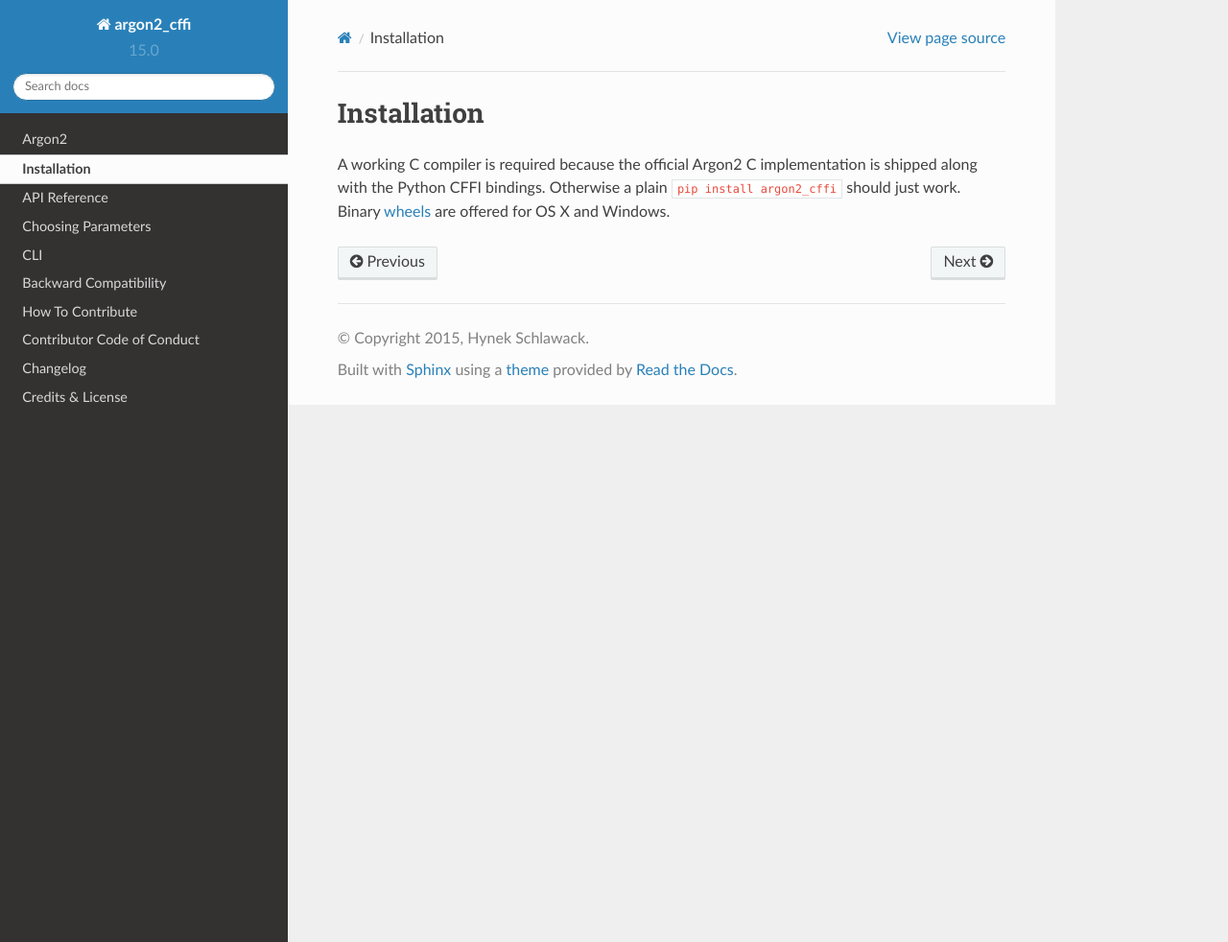
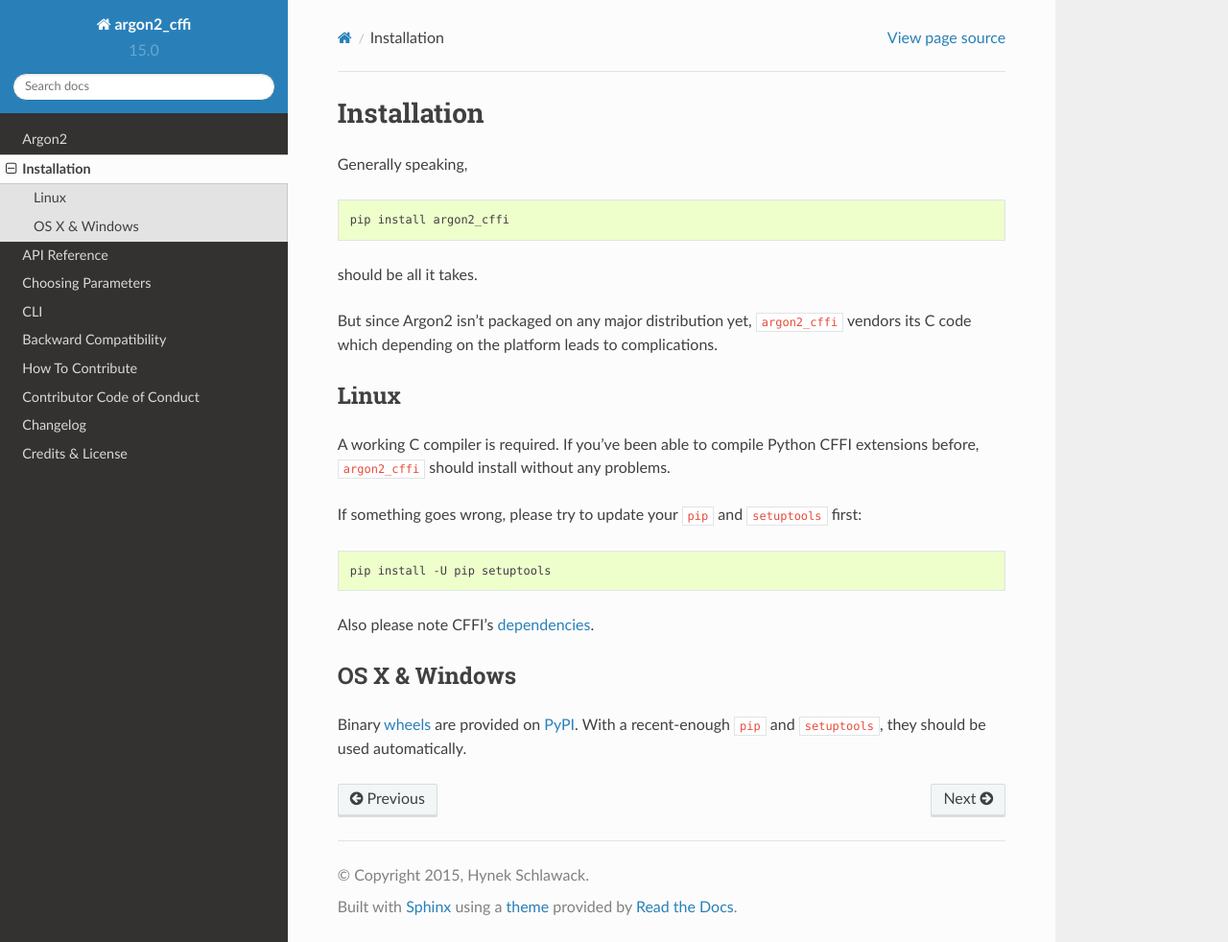
Before and after one commit to hynek/argon2-cffi, a Sphinx documentation site: the page built from docs/installation.rst, in a window 1280 px wide and 982 px high. Shown: the whole window at 96% size. Built offline with Sphinx 7.4.7 and the Read the Docs theme 2.0.0, drawn with Linux system fonts in a browser that asks for light colours.

Commit message:
Better docs

```diff
--- a/AUTHORS.rst
+++ b/AUTHORS.rst
@@ -24,7 +24,10 @@ The `BLAKE2 <https://blake2.net>_` code in ``src/blake2/`` is copyright (c) Samu
 
 The authors of Argon2 also were very helpful to get the library to compile on ancient versions of Visual Studio for ancient versions of Python.
 
+The documentation also quotes frequently from the Argon2 paper_ to avoid mistakes by rephrasing.
+
 .. _CC0: https://creativecommons.org/publicdomain/zero/1.0/
+.. _paper: https://password-hashing.net/argon2-specs.pdf
 
 msinttypes
 ^^^^^^^^^^
--- a/README.rst
+++ b/README.rst
@@ -35,7 +35,7 @@ CFFI-based Argon2 Bindings for Python
     ...
   argon2.exceptions.VerificationError: Decoding failed
 
-You can omit the ``salt`` argument for a secure random salt of length ``argon2.DEFAULT_RANDOM_SALT_LENGTH``:
+You can omit the ``salt`` argument for a secure random `salt <https://en.wikipedia.org/wiki/Salt_(cryptography)>`_ of length ``argon2.DEFAULT_RANDOM_SALT_LENGTH``:
 
 .. code-block:: pycon
 
--- a/docs/api.rst
+++ b/docs/api.rst
@@ -30,3 +30,6 @@ The raw hash can also be computed:
 
   >>> argon2.hash_password_raw(b"secret", b"somesalt")
   b'\xd8\x87h5X%U<[\xf7\x0e\x18T\x9a\x96\xf3'
+
+.. autoclass:: Type
+  :members: D, I
--- a/docs/installation.rst
+++ b/docs/installation.rst
@@ -1,6 +1,38 @@
 Installation
 ============
 
-A working C compiler is required because the official Argon2 C implementation is shipped along with the Python CFFI bindings.
-Otherwise a plain ``pip install argon2_cffi`` should just work.
-Binary `wheels <http://pythonwheels.com>`_ are offered for OS X and Windows.
+Generally speaking,
+
+.. code-block:: bash
+
+  pip install argon2_cffi
+
+should be all it takes.
+
+But since Argon2 isn't packaged on any major distribution yet, ``argon2_cffi`` vendors its C code which depending on the platform leads to complications.
+
+
+Linux
+-----
+
+A working C compiler is required.
+If you've been able to compile Python CFFI extensions before, ``argon2_cffi`` should install without any problems.
+
+If something goes wrong, please try to update your ``pip`` and ``setuptools`` first:
+
+.. code-block:: bash
+
+  pip install -U pip setuptools
+
+
+Also please note CFFI's dependencies_.
+
+
+OS X & Windows
+--------------
+
+Binary `wheels <http://pythonwheels.com>`_ are provided on PyPI_.
+With a recent-enough ``pip`` and ``setuptools``, they should be used automatically.
+
+.. _PyPI: https://pypi.python.org/pypi/argon2_cffi/
+.. _dependencies: https://cffi.readthedocs.org/en/latest/installation.html#platform-specific-instructions
--- a/docs/parameters.rst
+++ b/docs/parameters.rst
@@ -3,7 +3,6 @@ Choosing Parameters
 
 Finding the right parameters for a password hashing algorithm is a daunting task.
 The authors of Argon2 specified a method in their `paper <https://github.com/P-H-C/phc-winner-argon2/blob/master/argon2-specs.pdf>`_ but it should be noted that they also  mention that no value for ``time_cost`` or ``memory_cost`` is actually insecure (cf. section 6.4).
-
 
 #. Choose whether you want Argon2i or Argon2d (``type``).
    If you don't know what that means, choose Argon2i (``Type.I``).
@@ -19,3 +18,5 @@ The authors of Argon2 specified a method in their `paper <https://github.com/P-H
 #. Measure the time for hashing using your chosen parameters.
    Find a ``time_cost`` that is within your accounted time.
    If ``time_cost=1`` takes too long, lower ``memory_cost``.
+
+`argon2_cffi`'s :doc:`cli` will help you with this process.
```
Also changed, not shown: docs/argon2.rst (+7 -2 lines), 2 other files.
